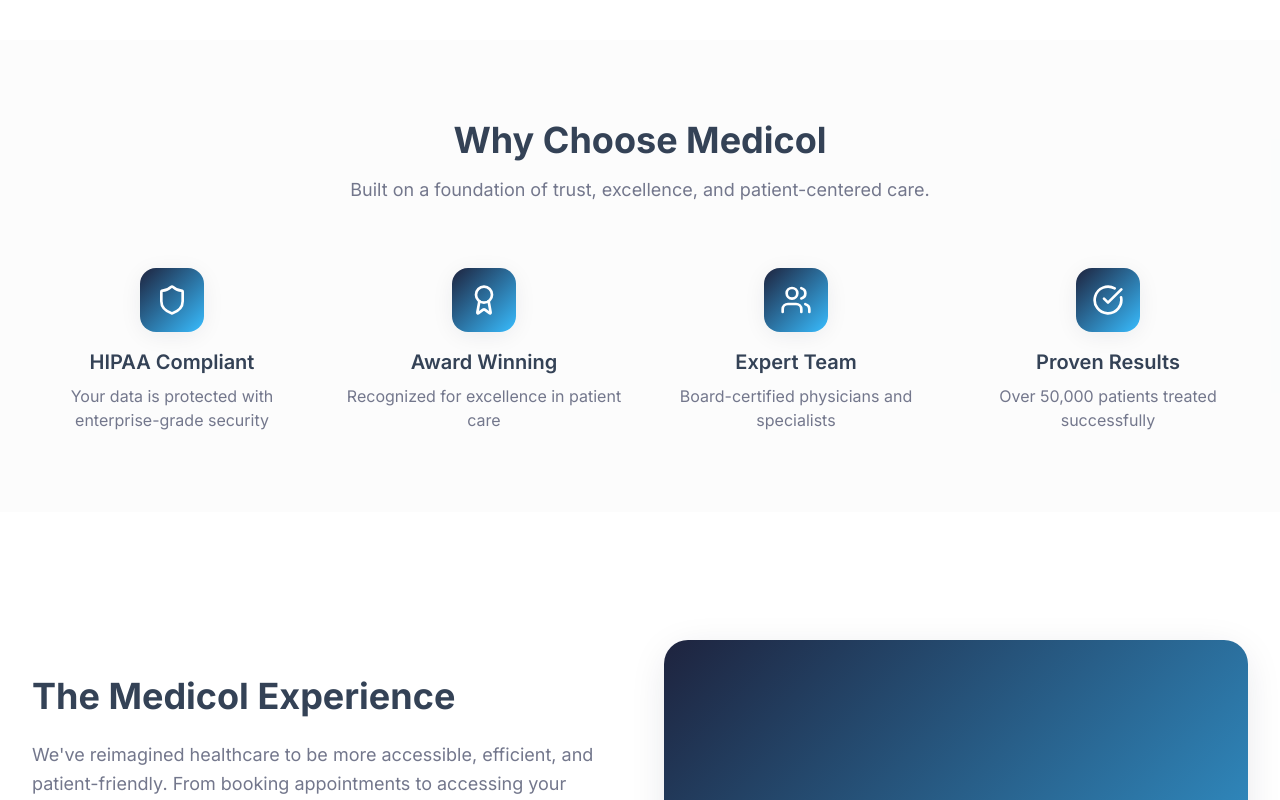
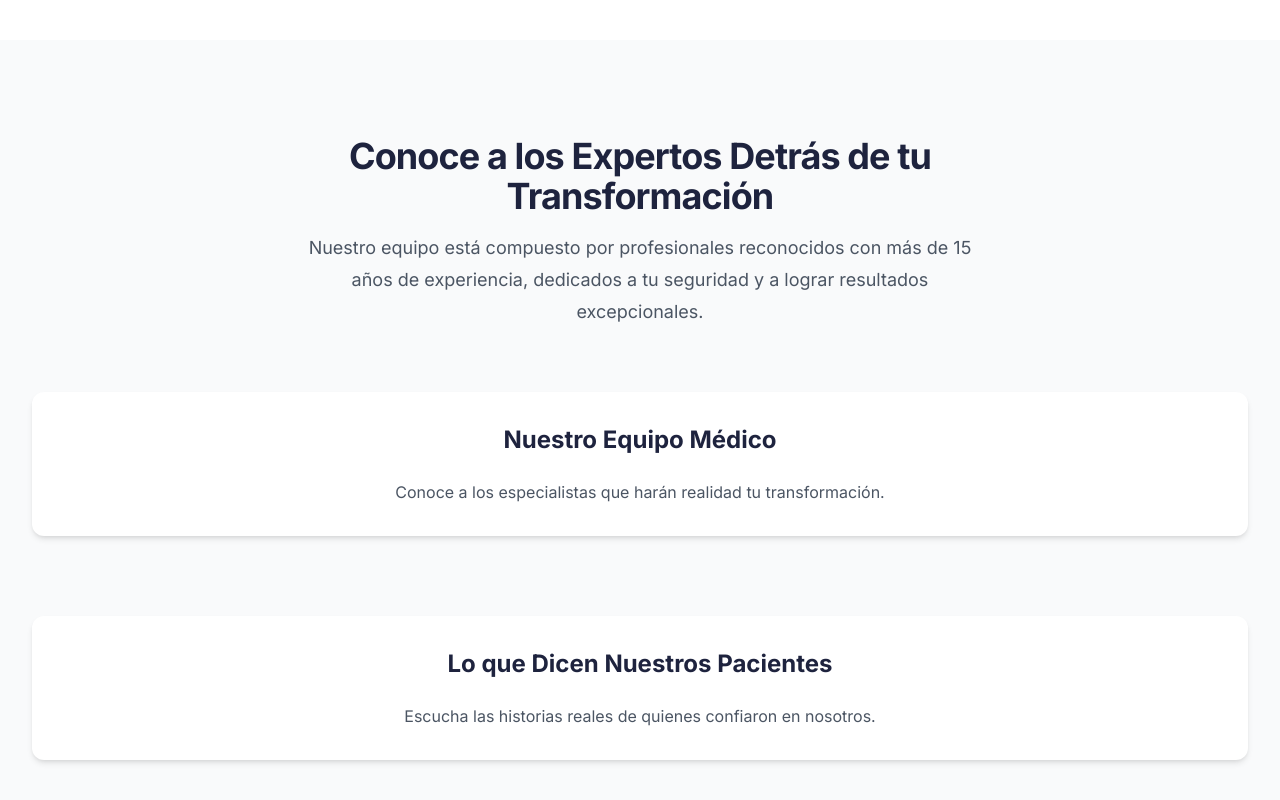
Before and after one commit to jcamilomag1/medicol, a React (Vite) app: page / in a window 1280 px wide. Shown: the part 1640-2440 px from the top of the page. Built offline with nearby package versions, Linux system fonts and the light colour scheme.

Commit message:
feat: Add TrustArchitectureSection component

```diff
--- /dev/null
+++ b/src/components/sections/TeamPreview.tsx
@@ -0,0 +1,17 @@
+import { useTranslation } from 'react-i18next';
+
+export const TeamPreview = () => {
+  const { t } = useTranslation();
+
+  return (
+    <div className="bg-white rounded-lg shadow-md p-8">
+      <h3 className="text-2xl font-bold text-primary text-center mb-6">
+        {t('team.preview_title')}
+      </h3>
+      <p className="text-gray-600 text-center">
+        {t('team.preview_description')}
+      </p>
+      {/* Team content will be added here */}
+    </div>
+  );
+};
--- a/src/components/sections/TrustArchitectureSection.tsx
+++ b/src/components/sections/TrustArchitectureSection.tsx
@@ -1,62 +1,31 @@
-import { Shield, Award, Users, CheckCircle } from "lucide-react";
-
-const trustPoints = [
-  {
-    icon: Shield,
-    title: "HIPAA Compliant",
-    description: "Your data is protected with enterprise-grade security"
-  },
-  {
-    icon: Award,
-    title: "Award Winning",
-    description: "Recognized for excellence in patient care"
-  },
-  {
-    icon: Users,
-    title: "Expert Team",
-    description: "Board-certified physicians and specialists"
-  },
-  {
-    icon: CheckCircle,
-    title: "Proven Results",
-    description: "Over 50,000 patients treated successfully"
-  }
-];
+import { useTranslation } from 'react-i18next';
+import { TeamPreview } from '@/components/sections/TeamPreview';
+import { VideoTestimonials } from '@/components/sections/VideoTestimonials';
 
 export const TrustArchitectureSection = () => {
+  const { t } = useTranslation();
+
   return (
-    <section className="px-4 sm:px-6 lg:px-8 bg-muted/30 py-20">
-      <div className="max-w-7xl mx-auto">
-        <div className="text-center mb-16">
-          <h2 className="text-3xl sm:text-4xl font-bold text-foreground mb-4">
-            Why Choose Medicol
+    <section id="equipo" className="py-20 sm:py-24 bg-gray-50">
+      <div className="max-w-7xl mx-auto px-6 lg:px-8">
+        {/* Section Header */}
+        <div className="max-w-2xl mx-auto text-center">
+          <h2 className="text-3xl font-bold tracking-tight text-primary sm:text-4xl">
+            {t('trust.section_title')}
           </h2>
-          <p className="text-lg text-muted-foreground max-w-2xl mx-auto">
-            Built on a foundation of trust, excellence, and patient-centered care.
+          <p className="mt-4 text-lg leading-8 text-gray-600">
+            {t('trust.section_subtitle')}
           </p>
         </div>
 
-        <div className="grid grid-cols-1 md:grid-cols-2 lg:grid-cols-4 gap-8">
-          {trustPoints.map((point, index) => {
-            const Icon = point.icon;
-            return (
-              <div
-                key={index}
-                className="text-center group animate-fade-in"
-                style={{ animationDelay: `${index * 100}ms` }}
-              >
-                <div className="w-16 h-16 mx-auto mb-4 bg-gradient-primary rounded-2xl flex items-center justify-center shadow-soft group-hover:shadow-medium transition-all duration-300 group-hover:scale-110">
-                  <Icon className="w-8 h-8 text-white" />
-                </div>
-                <h3 className="text-xl font-semibold text-foreground mb-2">
-                  {point.title}
-                </h3>
-                <p className="text-muted-foreground">
-                  {point.description}
-                </p>
-              </div>
-            );
-          })}
+        {/* Team Preview */}
+        <div className="mt-16">
+          <TeamPreview />
+        </div>
+
+        {/* Video Testimonials */}
+        <div className="mt-20">
+          <VideoTestimonials />
         </div>
       </div>
     </section>
--- /dev/null
+++ b/src/components/sections/VideoTestimonials.tsx
@@ -0,0 +1,17 @@
+import { useTranslation } from 'react-i18next';
+
+export const VideoTestimonials = () => {
+  const { t } = useTranslation();
+
+  return (
+    <div className="bg-white rounded-lg shadow-md p-8">
+      <h3 className="text-2xl font-bold text-primary text-center mb-6">
+        {t('testimonials.video_title')}
+      </h3>
+      <p className="text-gray-600 text-center">
+        {t('testimonials.video_description')}
+      </p>
+      {/* Video testimonials content will be added here */}
+    </div>
+  );
+};
--- a/src/lib/i18n/en.json
+++ b/src/lib/i18n/en.json
@@ -29,5 +29,25 @@
       "title": "Advanced Checkups",
       "description": "Comprehensive medical evaluations with state-of-the-art technology for your peace of mind."
     }
+  },
+  "trust": {
+    "section_title": "Meet the Experts Behind Your Transformation",
+    "section_subtitle": "Our team is composed of renowned professionals with over 15 years of experience, dedicated to your safety and achieving exceptional results."
+  },
+  "team": {
+    "preview_title": "Our Medical Team",
+    "preview_description": "Meet the specialists who will make your transformation a reality."
+  },
+  "testimonials": {
+    "video_title": "What Our Patients Say",
+    "video_description": "Hear the real stories of those who trusted us."
+  },
+  "nav": {
+    "home": "Home",
+    "procedures": "Procedures",
+    "services": "Services",
+    "about": "About",
+    "contact": "Contact",
+    "cta": "Schedule Consultation"
   }
 }
--- a/src/lib/i18n/es.json
+++ b/src/lib/i18n/es.json
@@ -29,5 +29,25 @@
       "title": "Chequeos Avanzados",
       "description": "Evaluaciones médicas integrales con tecnología de última generación para tu tranquilidad."
     }
+  },
+  "trust": {
+    "section_title": "Conoce a los Expertos Detrás de tu Transformación",
+    "section_subtitle": "Nuestro equipo está compuesto por profesionales reconocidos con más de 15 años de experiencia, dedicados a tu seguridad y a lograr resultados excepcionales."
+  },
+  "team": {
+    "preview_title": "Nuestro Equipo Médico",
+    "preview_description": "Conoce a los especialistas que harán realidad tu transformación."
+  },
+  "testimonials": {
+    "video_title": "Lo que Dicen Nuestros Pacientes",
+    "video_description": "Escucha las historias reales de quienes confiaron en nosotros."
+  },
+  "nav": {
+    "home": "Inicio",
+    "procedures": "Procedimientos",
+    "services": "Servicios",
+    "about": "Nosotros",
+    "contact": "Contacto",
+    "cta": "Agenda tu Consulta"
   }
 }
```
